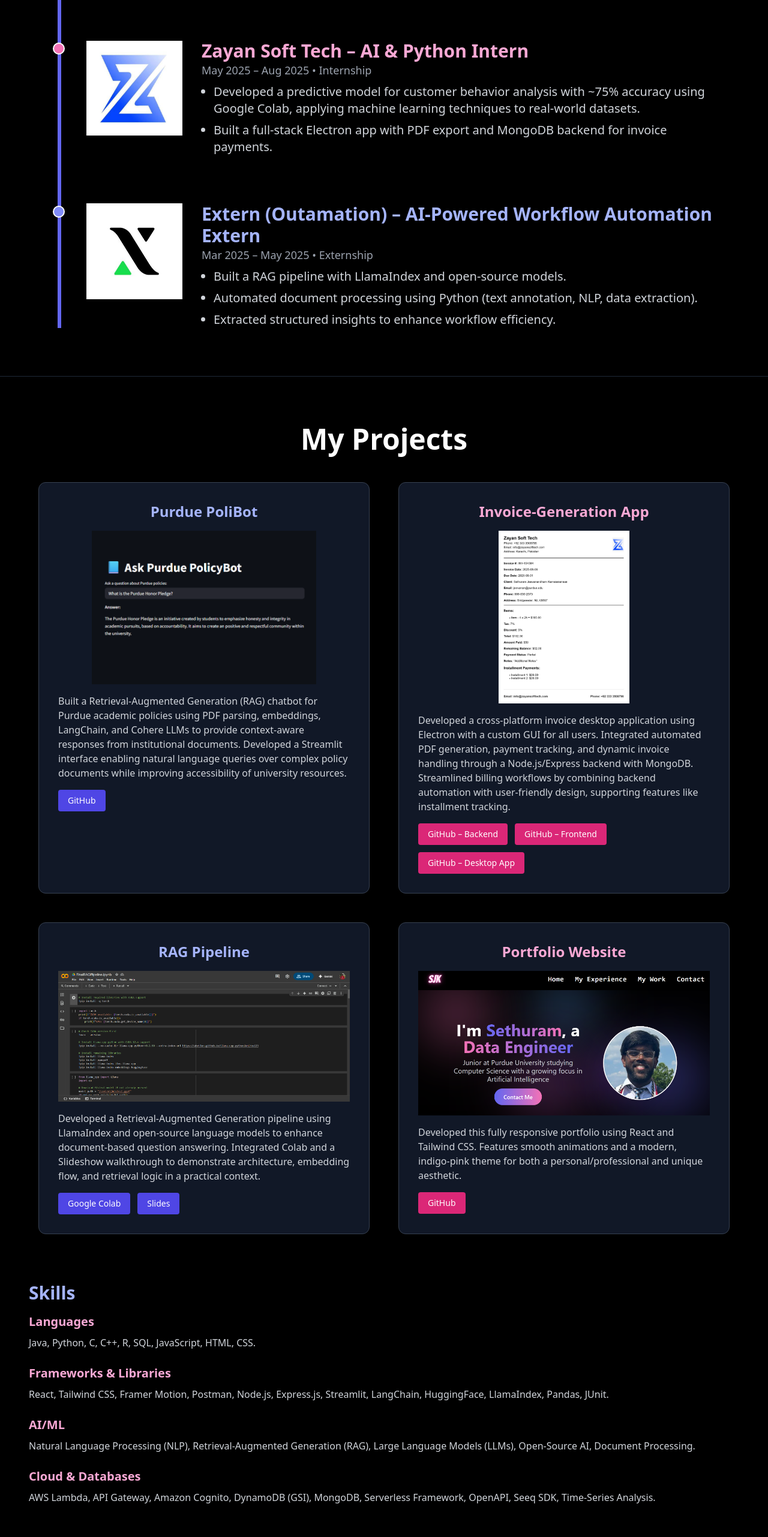
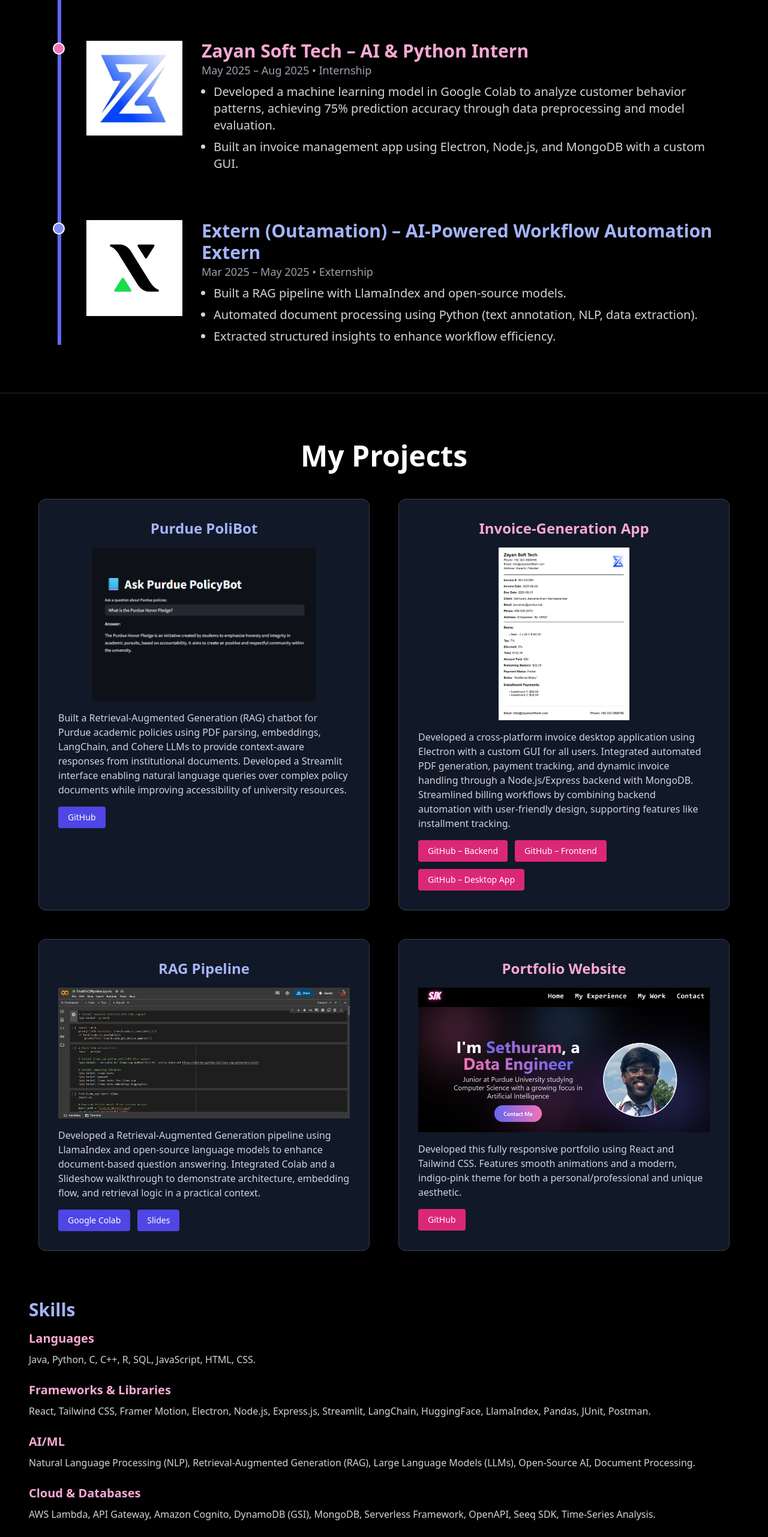
Before and after one commit to sethjkamal/portfolio, a React (Vite) app: page / in a window 1280 px wide. Shown: the part 1822-4385 px from the top of the page at 60% size. Built offline with nearby package versions, Linux system fonts and the light colour scheme.

Commit message:
resume update + few more July changes

```diff
--- a/src/App.jsx
+++ b/src/App.jsx
@@ -102,8 +102,8 @@ export default function App() {
           titleColor: "text-pink-300",
           date: "May 2025 – Aug 2025 • Internship",
           points: [
-            "Developed a predictive model for customer behavior analysis with ~75% accuracy using Google Colab, applying machine learning techniques to real-world datasets.",
-            "Built a full-stack Electron app with PDF export and MongoDB backend for invoice payments.",
+            "Developed a machine learning model in Google Colab to analyze customer behavior patterns, achieving 75% prediction accuracy through data preprocessing and model evaluation.",
+            "Built an invoice management app using Electron, Node.js, and MongoDB with a custom GUI.",
           ],
         },
         {
@@ -280,7 +280,7 @@ export default function App() {
     <div className="mb-6">
       <h3 className="text-xl font-semibold text-pink-300 mb-2">Frameworks & Libraries</h3>
       <p className="text-gray-300 text-base leading-relaxed">
-         React, Tailwind CSS, Framer Motion, Postman, Node.js, Express.js, Streamlit, LangChain, HuggingFace, LlamaIndex, Pandas, JUnit.
+         React, Tailwind CSS, Framer Motion, Electron, Node.js, Express.js, Streamlit, LangChain, HuggingFace, LlamaIndex, Pandas, JUnit, Postman.
       </p>
     </div>
 
@@ -411,7 +411,7 @@ export default function App() {
     {/* Resume Download */}
     <div className="text-center">
       <a
-        href="/Resume_0725.pdf"
+        href="/Resume_0728.pdf"
         download
         className="bg-pink-600 hover:bg-pink-700 text-white px-6 py-3 rounded text-sm inline-block transition-transform hover:-translate-y-1 hover:scale-105"
       >
```
Also changed, not shown: 4 other files (tests, documents, lock files or other folders).
